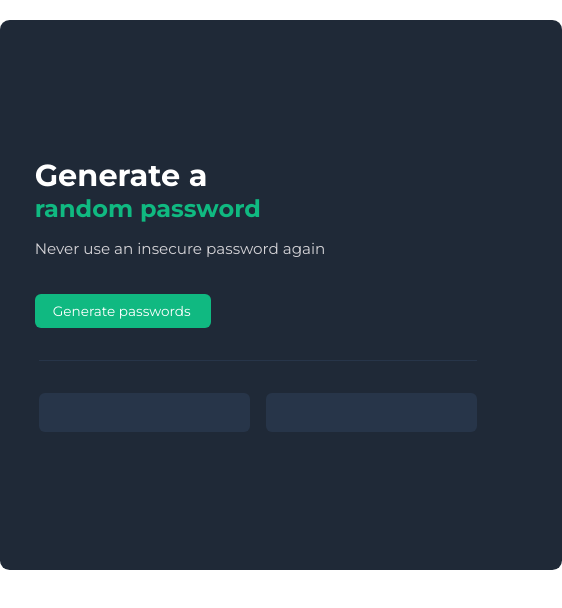
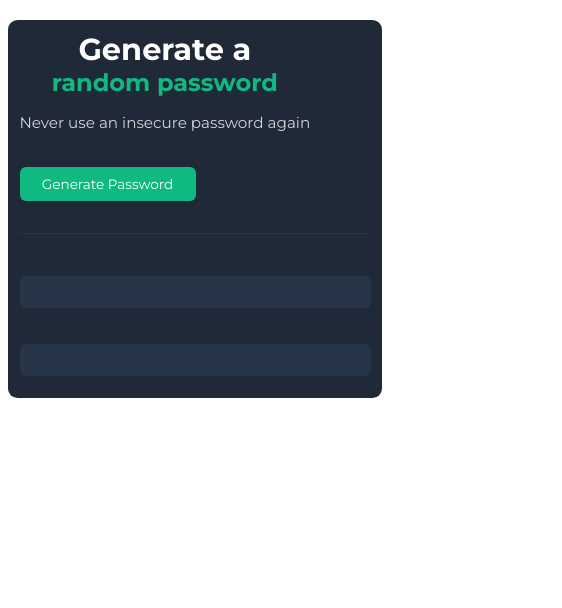
Before and after one commit to Allen1303/Scrimba-Solo-Project-Password-Generator, a plain HTML site: page Password_Generator/index.html in a window 390 px wide. Shown: the whole page, 562 px wide, since content can reach past the window. Drawn offline with Linux system fonts and the light colour scheme.

Commit message:
Add password generation and clipboard copy functionality
- Added event listener to generate random passwords on button click.
- Implemented function to generate random characters for passwords.
- Added functionality to copy generated passwords to clipboard on click.
- Updated HTML to include IDs for input boxes. and CSS responsiveness for smaller devices.

```diff
--- a/Password_Generator/index.html
+++ b/Password_Generator/index.html
@@ -1,10 +1,10 @@
 <!DOCTYPE html>
 <html lang="en">
   <head>
-    <meta charset="UTF-8">
-    <meta name="viewport" content="width=device-width, initial-scale=1.0">
-    <title>Password Generator </title>
-    <link rel="stylesheet" href="style.css">
+    <meta charset="UTF-8" />
+    <meta name="viewport" content="width=device-width, initial-scale=1.0" />
+    <title>Password Generator</title>
+    <link rel="stylesheet" href="style.css" />
   </head>
   <body>
     <main class="main-container">
@@ -14,16 +14,11 @@
           <h2>random password</h2>
           <p>Never use an insecure password again</p>
         </div>
-
-        </div>
-       <button class="btn" id="button-el">Generate passwords</button>
-        <div >
-
-
       </section>
-    <section class=input-fields>
-                <div class="input-box-1"></div>
-        <div class="input-box-2"></div>
+      <button class="btn" id="button-el">Generate Password</button>
+      <section class="input-fields">
+        <div class="input-box-1" id="input-boxEl-1"></div>
+        <div class="input-box-2" id="input-boxEl-2"></div>
       </section>
     </main>
     <script src="script.js" defer></script>
--- a/Password_Generator/script.js
+++ b/Password_Generator/script.js
@@ -0,0 +1,39 @@
+"use strict";
+const button = document.getElementById("button-el");
+const inputBox_1 = document.getElementById("input-boxEl-1");
+const inputBox_2 = document.getElementById("input-boxEl-2");
+const characters =
+  "ABCDEFGHIJKLMNOPQRSTUVWXYZabcdefghijklmnopqrstuvwxyz0123456789~`!@#$%^&*()_-+={}[]|:;<>.?/";
+/* function to handle the random character generation */
+function getRandomPassword() {
+  return characters[Math.floor(Math.random() * characters.length)];
+}
+function copyToClipboard(text) {
+  navigator.clipboard
+    .writeText(text)
+    .then(() => {
+      alert("Password copied to clipboard!");
+    })
+    .catch((err) => {
+      console.error("Failed to copy text:", err);
+    });
+}
+/* EventListener function to handle the button click */
+button.addEventListener("click", () => {
+  let password_1 = "";
+  let password_2 = "";
+
+  for (let index = 0; index < 15; index++) {
+    password_1 += getRandomPassword();
+    password_2 += getRandomPassword();
+  }
+  inputBox_1.textContent = password_1;
+  inputBox_2.textContent = password_2;
+});
+/* Eventlistener to handle the copy on clip board feature */
+inputBox_1.addEventListener("click", () => {
+  copyToClipboard(inputBox_1.textContent);
+});
+inputBox_2.addEventListener("click", () => {
+  copyToClipboard(inputBox_2.textContent);
+});
--- a/Password_Generator/style.css
+++ b/Password_Generator/style.css
@@ -1,89 +1,112 @@
 @import url(https://fonts.googleapis.com/css?family=Montserrat:100,200,300,regular,500,600,700,800,900,100italic,200italic,300italic,italic,500italic,600italic,700italic,800italic,900italic);
 
-*{
+* {
   margin: 0;
   padding: 0;
   font-family: "Montserrat", sans-serif;
 }
 /* Color Variables */
-:root{
-    --accent-color: #10B981;
+:root {
+  --accent-color: #10b981;
   --white-text: #fff;
-    --gray-text: #D5D4D8;
-    --main-color: #1F2937;
+  --gray-text: #d5d4d8;
+  --main-color: #1f2937;
   --accent-dark: #273549;
 }
 /* Typography Styling */
-h2{
+h2 {
   color: var(--accent-color);
 }
-h1{
+h1 {
   color: var(--white-text);
   font-size: 1.9rem;
 }
-p{
+p {
   color: var(--gray-text);
-    font-size: .95rem;
+  font-size: 0.95rem;
   padding-top: 1rem;
 }
 /* Main Container Layout Styling */
-.main-container{
-    width: 34.375rem;
-    height: 34.375rem;
+.main-container {
+  width: 90%;
+  max-width: 34.375rem;
+  height: auto;
   margin: 5% auto;
-    padding-left: 3%;
+  padding: 3%;
   display: flex;
   justify-content: center;
   flex-direction: column;
   align-items: flex-start;
   background: var(--main-color);
-    border-radius: .6rem;
+  border-radius: 0.6rem;
 }
 /* Text Section Layout Styling */
-.text-section{
+.text-section {
   align-items: flex-start;
-    width: 22.125rem;
+  width: 100%;
   padding-top: 0;
-    margin-left: 6.5%;
+  margin-left: 0;
+  text-align: center;
 }
-.btn{
+.btn {
   display: flex;
   justify-content: center;
-    align-items: flex-start;
-    padding: 0.5625rem 1.0625rem 0.5625rem 0.9375rem;
+  align-items: center;
+  padding: 0.5625rem 1.0625rem;
   margin-top: 10%;
   border-radius: 0.375rem;
   background: var(--accent-color);
   border: none;
-    width: 11rem;
+  width: 100%;
+  max-width: 11rem;
   color: var(--white-text);
-    font-size: .85rem;
-    margin-left: 6.5%;
-
+  font-size: 0.85rem;
+  margin-left: 0;
 }
-.btn:hover{
+.btn:hover {
   cursor: pointer;
   background: #248c69;
   color: var(--gray-text);
 }
 
-.input-fields{
+.input-fields {
   display: flex;
   justify-content: space-between;
-    margin-left: 5%;
+  width: 100%;
   gap: 1rem;
   border-top: 1px solid var(--accent-dark);
   padding-top: 2rem;
   margin-top: 2rem;
 }
-.input-box-1, .input-box-2{
+.input-box-1,
+.input-box-2 {
   align-items: center;
   display: flex;
   justify-content: center;
-    margin: 0 auto;
   flex: 1;
   border-radius: 0.375rem;
   background: var(--accent-dark);
-    width: 13.1875rem;
   height: 2.4375rem;
+  color: var(--accent-color);
 }
+.input-box-1,
+.input-box-2:hover {
+  cursor: pointer;
+}
+
+@media (max-width: 600px) {
+  .input-fields {
+    flex-direction: column;
+  }
+
+  .input-box-1,
+  .input-box-2 {
+    margin: 10px 0;
+    height: 2rem;
+    padding: 1rem;
+    align-items: center;
+    display: flex;
+    justify-content: center;
+    text-align: center;
+  }
+}
```
Lines whose indentation alone changed are shown as unchanged.
